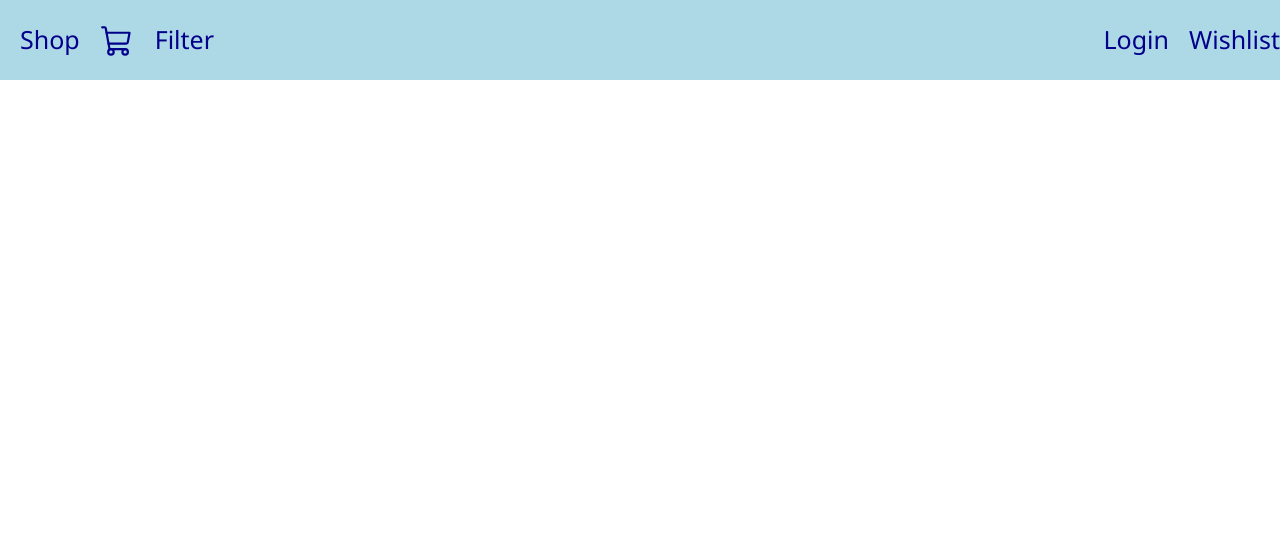
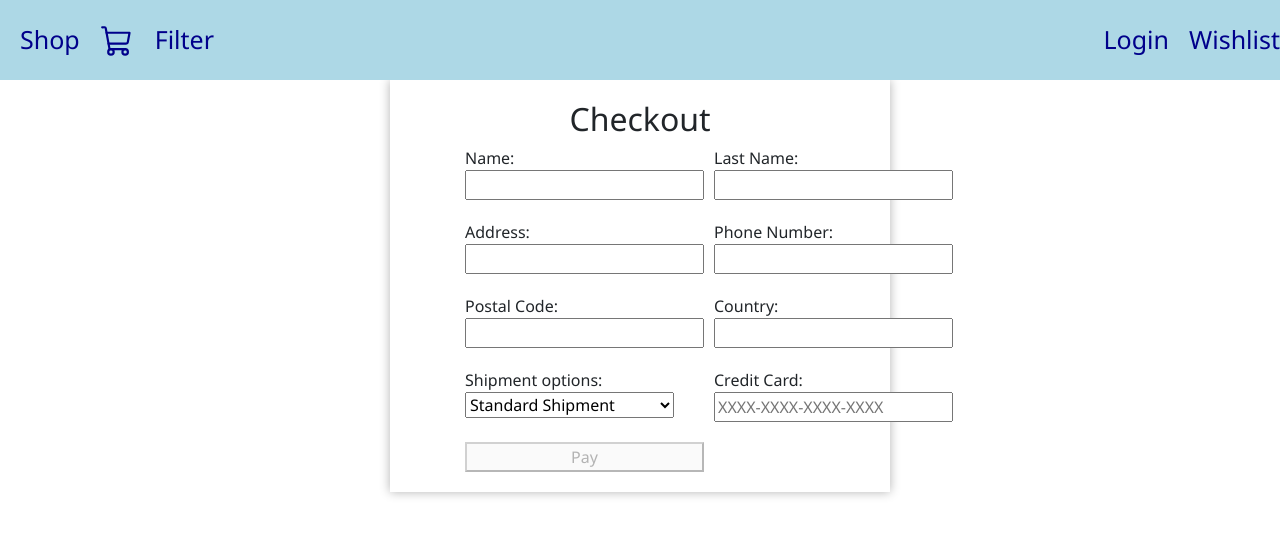
Before and after one commit to franpalberca/shopping-cart-with-React, a React (Vite) app: page /checkout in a window 1280 px wide. Shown: the top 536 px of the page. Built offline with nearby package versions, Linux system fonts and the light colour scheme; data requests are answered from the project's data file.

Commit message:
feat(cartpage)added checkout form

```diff
--- a/src/Pages/cart/CartPage.tsx
+++ b/src/Pages/cart/CartPage.tsx
@@ -1,14 +1,32 @@
-import { useContext } from "react";
-import {PRODUCTS} from '../../../db.json'
+import { useContext, useState, useEffect } from "react";
 import { CartItem } from "../../Components/CartItem/CartItem";
 import { useNavigate } from "react-router-dom";
 import "./cart.css";
 import { ShopContext } from "../../config/context/ShopContext";
 import { ShopContextValue } from "../../Types/ShopContext";
+import { Product } from "../../Types/Products";
+
+const apiUrl = import.meta.env.VITE_API_URL;
 
 export const CartPage = () => {
   const { cartItems, getTotalCartAmount, checkout } = useContext<ShopContextValue>(ShopContext);
   const totalAmount = getTotalCartAmount();
+  const [products, setProducts] = useState<Product[]>([]);
+
+  const fetchProducts = async () => {
+		try {
+			const response = await fetch(apiUrl);
+			const data = await response.json();
+			setProducts(data);
+			console.log(data);
+		} catch (error) {
+			console.log(error);
+		}
+	};
+
+	useEffect(() => {
+		fetchProducts();
+	}, []);
 
   const navigate = useNavigate();
 
@@ -18,7 +36,7 @@ export const CartPage = () => {
         <h1>Your Cart Items</h1>
       </div>
       <div className="cart">
-        {PRODUCTS.map((product) => {
+        {products.map((product) => {
           if (cartItems[product.id] && cartItems[product.id] > 0) {
             return <CartItem key={product.id} data={product} />;
           }
--- /dev/null
+++ b/src/Pages/checkout/CheckoutPage.tsx
@@ -0,0 +1,104 @@
+import {useState} from 'react';
+import './checkoutpage.css';
+
+export const CheckoutPage = () => {
+	const [formData, setFormData] = useState({
+		firstName: '',
+		lastName: '',
+		address: '',
+		phoneNumber: '',
+		postalCode: '',
+		country: '',
+		shippingOption: 'standard',
+		creditCard: '',
+	});
+
+	const handleInputChange = (event: React.ChangeEvent<HTMLInputElement>) => {
+		const {name, value} = event.target;
+		setFormData((prevData) => ({
+			...prevData,
+			[name]: value,
+		}));
+	};
+
+	const handleShippingOptionChange = (event: React.ChangeEvent<HTMLSelectElement>) => {
+		const {value} = event.target;
+		setFormData((prevData) => ({
+			...prevData,
+			shippingOption: value,
+		}));
+	};
+
+	const handleSubmit = (event: React.FormEvent<HTMLFormElement>) => {
+		event.preventDefault();
+		console.log(formData);
+	};
+
+	const isFormValid = Object.values(formData).every((value) => value !== '');
+
+	return (
+		<div className="containerCheckout">
+			<div className="form">
+				<h2 className="title">Checkout</h2>
+				<form onSubmit={handleSubmit}>
+					<div className="formGrid">
+						<div className="formItem">
+							<label>
+								Name:
+								<input type="text" name="firstName" value={formData.firstName} onChange={handleInputChange} required />
+							</label>
+						</div>
+						<div className="formItem">
+							<label>
+								Last Name:
+								<input type="text" name="lastName" value={formData.lastName} onChange={handleInputChange} required />
+							</label>
+						</div>
+						<div className="formItem">
+							<label>
+								Address:
+								<input type="text" name="address" value={formData.address} onChange={handleInputChange} required />
+							</label>
+						</div>
+						<div className="formItem">
+							<label>
+								Phone Number:
+								<input type="tel" name="phoneNumber" value={formData.phoneNumber} onChange={handleInputChange} required />
+							</label>
+						</div>
+						<div className="formItem">
+							<label>
+								Postal Code:
+								<input type="text" name="postalCode" value={formData.postalCode} onChange={handleInputChange} required />
+							</label>
+						</div>
+						<div className="formItem">
+							<label>
+								Country:
+								<input type="text" name="country" value={formData.country} onChange={handleInputChange} required />
+							</label>
+						</div>
+						<div className="formItem">
+							<label>
+								Shipment options:
+								<select name="shippingOption" value={formData.shippingOption} onChange={handleShippingOptionChange} required>
+									<option value="standard">Standard Shipment</option>
+									<option value="premium">Premium Shipment (+5€)</option>
+								</select>
+							</label>
+						</div>
+						<div className="formItem">
+							<label>
+								Credit Card:
+								<input type="text" name="creditCard" value={formData.creditCard} onChange={handleInputChange} placeholder="XXXX-XXXX-XXXX-XXXX" required />
+							</label>
+						</div>
+						<button type="submit" disabled={!isFormValid}>
+							Pay
+						</button>
+					</div>
+				</form>
+			</div>
+		</div>
+	);
+};
--- /dev/null
+++ b/src/Pages/checkout/checkoutpage.css
@@ -0,0 +1,27 @@
+.containerCheckout {
+	display: flex;
+	justify-content: center;
+	align-items: center;
+	box-shadow: 0 0 10px rgba(0, 0, 0, 0.3);
+	padding: 20px;
+	max-width: 500px;
+    margin: 0 auto;
+}
+
+.title {
+	text-align: center;
+}
+
+.form {
+	max-width: 350px;
+}
+
+.formGrid {
+	display: grid;
+	grid-template-columns: 1fr 1fr;
+	gap: 10px;
+}
+
+.formItem {
+	margin-bottom: 10px;
+}
--- a/src/Pages/filter/FilterPage.tsx
+++ b/src/Pages/filter/FilterPage.tsx
@@ -3,7 +3,7 @@ import {ProductItem} from '../../Components/Product/Product';
 // import './homepage.css';
 import {ReducerAction, ReducerState} from '../../Types/Products';
 
-const url = 'http://localhost:3004/PRODUCTS';
+const apiUrl = import.meta.env.VITE_API_URL;
 
 export const FilterPage = () => {
 	const reducer = (state: ReducerState, action: ReducerAction): ReducerState => {
@@ -26,7 +26,7 @@ export const FilterPage = () => {
 
 	const fetchProducts = async () => {
 		try {
-			const response = await fetch(url);
+			const response = await fetch(apiUrl);
 			const data = await response.json();
 			dispatch({type: 'SET_PRODUCTS', payload: data});
 		} catch (error) {
--- a/src/Pages/home/HomePage.tsx
+++ b/src/Pages/home/HomePage.tsx
@@ -2,14 +2,14 @@ import {useEffect, useState} from 'react';
 import {ProductItem} from '../../Components/Product/Product.tsx';
 import './homepage.css';
 
-const url = 'http://localhost:3004/PRODUCTS';
+const apiUrl = import.meta.env.VITE_API_URL;
 
 export const HomePage = () => {
 	const [products, setProducts] = useState([]);
 
 	const fetchProducts = async () => {
 		try {
-			const response = await fetch(url);
+			const response = await fetch(apiUrl);
 			const data = await response.json();
 			setProducts(data);
 		} catch (error) {
--- a/src/Pages/home/homepage.css
+++ b/src/Pages/home/homepage.css
@@ -8,7 +8,7 @@
 	width: 100%;
 	height: auto;
 	display: grid;
-	grid-template-columns: 1fr 1fr;
+	grid-template-columns: 1fr 1fr 1fr;
 	place-items: center;
 }
 
--- a/src/Pages/wishlist/WishlistPage.tsx
+++ b/src/Pages/wishlist/WishlistPage.tsx
@@ -1,17 +1,33 @@
-import {useContext, useEffect, useState} from 'react';
+import {useContext, useState, useEffect} from 'react';
 import {ShopContext} from '../../config/context/ShopContext';
 import {Product} from '../../Types/Products';
-import {PRODUCTS} from '../../../db.json';
+
+const apiUrl = import.meta.env.VITE_API_URL;
 
 export const WishlistPage = () => {
 	const shopContext = useContext(ShopContext);
+	const [products, setProducts] = useState<Product[]>([]);
+
+	const fetchProducts = async () => {
+		try {
+			const response = await fetch(apiUrl);
+			const data = await response.json();
+			setProducts(data);
+			console.log(data);
+		} catch (error) {
+			console.log(error);
+		}
+	};
+
+	useEffect(() => {
+		fetchProducts();
+	}, []);
 
 	if (!shopContext || !shopContext.wishlistItems || !shopContext.removeFromWishlist) {
 		return null;
 	}
 
 	const {wishlistItems, removeFromWishlist} = shopContext;
-	const [products, setProducts] = useState<Product[]>([]);
 
 	useEffect(() => {
 		const storedWishlistItems = localStorage.getItem('wishlistItems');
@@ -27,10 +43,7 @@ export const WishlistPage = () => {
 		localStorage.setItem('wishlistItems', JSON.stringify(wishlistItems));
 	}, [wishlistItems]);
 
-	useEffect(() => {
-		const filteredProducts = PRODUCTS.filter((product: Product) => wishlistItems.includes(product.id));
-		setProducts(filteredProducts);
-	}, [wishlistItems]);
+	const filteredProducts = products.filter((product: Product) => wishlistItems.includes(product.id));
 
 	return (
 		<div>
@@ -39,7 +52,7 @@ export const WishlistPage = () => {
 				<p>Your wishlist is empty.</p>
 			) : (
 				<ul>
-					{products.map((product: Product) => (
+					{filteredProducts.map((product: Product) => (
 						<li key={product.id}>
 							<div>
 								<img src={product.img} alt={product.nameProduct} />
--- a/src/Routes/RouterPaths.routes.tsx
+++ b/src/Routes/RouterPaths.routes.tsx
@@ -12,6 +12,7 @@ import {AuthContextProvider} from '../config/context/AuthContext';
 import {WishlistPage} from '../Pages/wishlist/WishlistPage';
 import { FilterPage } from '../Pages/filter/FilterPage';
 import { ProductPage } from '../Pages/product/ProductPage';
+import { CheckoutPage } from '../Pages/checkout/CheckoutPage';
 
 export const RouterPaths = () => {
 	return (
@@ -27,6 +28,7 @@ export const RouterPaths = () => {
                             <Route path={WISHLIST} element={<WishlistPage />} />
 							<Route path={LOGIN} element={<LoginPage />} />
 							<Route path="/cart" element={<CartPage />} />
+                            <Route path="/checkout" element={<CheckoutPage />} />
 						</Route>
 						<Route path={PRIVATE} element={<PrivateRoute />}>
 							<Route index element={<HomePage />} />
```
Also changed, not shown: src/Pages/product/ProductPage.tsx (+32 -17 lines), src/config/context/ShopContext.tsx (+31 -27 lines), 1 other file (tests, documents, lock files or other folders).
